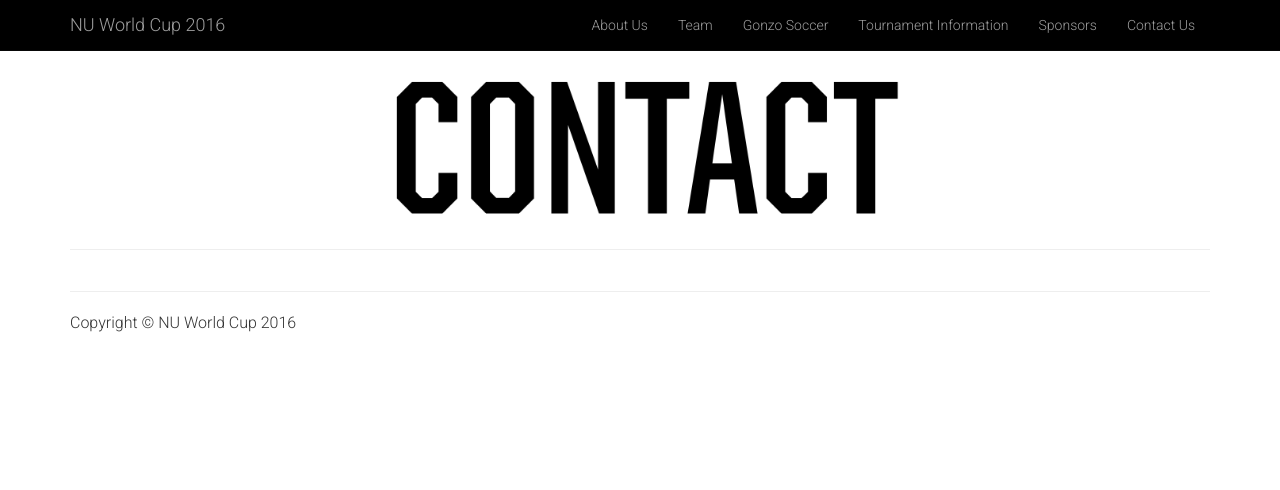
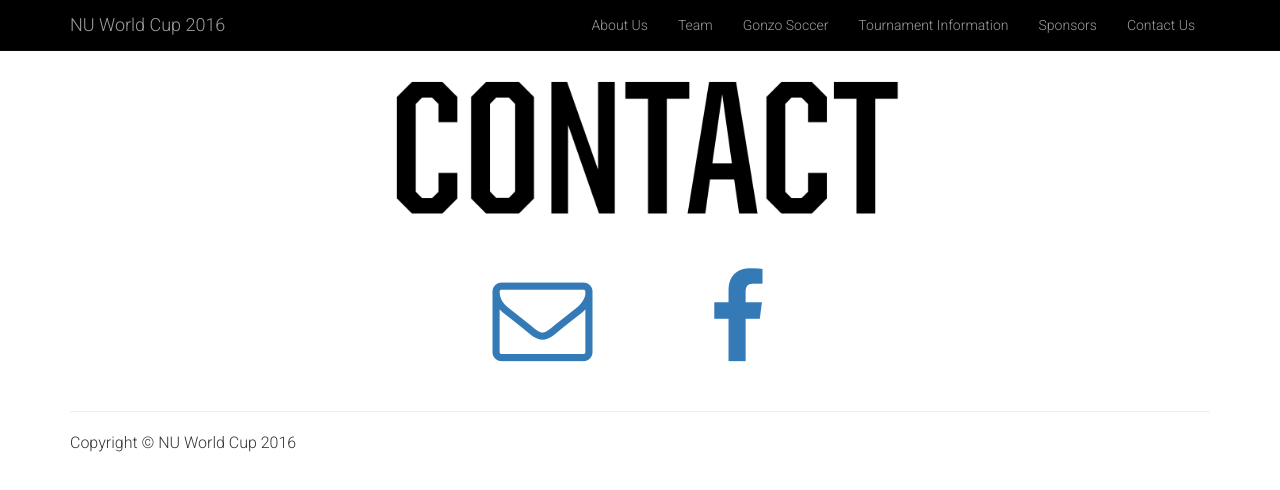
Before and after one commit to ybpinto/nuworldcup-bootstrap, a plain HTML site: page contact.html in a window 1280 px wide. Drawn offline with Linux system fonts and the light colour scheme.

Commit message:
contact page complete, sponsors will be added once they're finalized

```diff
--- a/contact.html
+++ b/contact.html
@@ -10,6 +10,9 @@
     <meta name="author" content="">
 
     <title>Contact Us - NU World Cup 2016</title>
+
+    <!-- Favicon link -->
+    <link rel="icon" type="image/png" href="favicon.png">
 
     <!-- Bootstrap Core CSS -->
     <link href="css/bootstrap.min.css" rel="stylesheet">
@@ -68,16 +71,17 @@
             <img class="col-xs-12 col-md-6 col-md-offset-3" src="img/titles/contact-title.png">
         </div>
 
-        <hr>
+        <br>
 
         <!-- Content Row -->
         <div class="row">
             <!-- Map Column -->
-            <div class="col-md-8">
+            <div class="icon col-md-2 col-md-offset-4">
+                <a href="mailto:northwesternworldcup@gmail.com"><i class="fa fa-envelope-o"></i></a>
             </div>
             <!-- Contact Details Column -->
-            <div class="col-md-4">
-
+            <div class="icon col-md-2">
+                <a target="_blank" href="https://www.facebook.com/nuworldcup/"><i class="fa fa-facebook"></i></a>
             </div>
         </div>
         <!-- /.row -->
--- a/css/contact.css
+++ b/css/contact.css
@@ -0,0 +1,4 @@
+.icon {
+	font-size: 100px;
+	text-align: center;
+}
```
Also changed, not shown: sponsors.html (+28 -33 lines).
